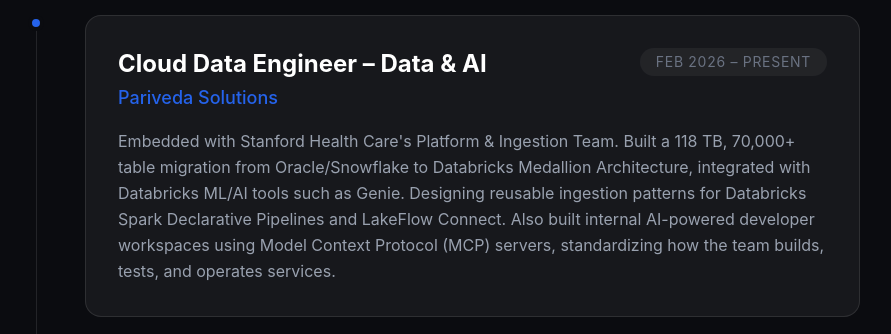
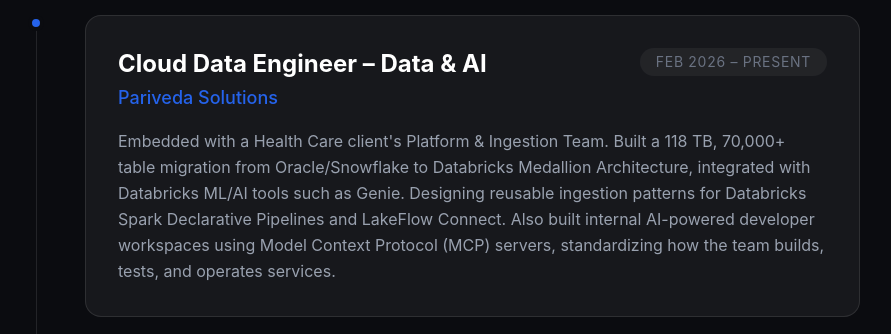
Before and after one commit to devinfloyd1/devinfloyd_portfolio, a React (Vite) app: page / in a window 1280 px wide. Shown: the part 2880-3214 px from the top of the page, without its empty margins (212-1103 px from the left). Built offline with nearby package versions, Linux system fonts and the light colour scheme.

Commit message:
fix: remove client name per NDA, replace with 'Health Care client'

```diff
--- a/src/components/Experience.jsx
+++ b/src/components/Experience.jsx
@@ -5,7 +5,7 @@
         role: "Cloud Data Engineer – Data & AI",
         company: "Pariveda Solutions",
         period: "Feb 2026 – Present",
-        description: "Embedded with Stanford Health Care's Platform & Ingestion Team. Built a 118 TB, 70,000+ table migration from Oracle/Snowflake to Databricks Medallion Architecture, integrated with Databricks ML/AI tools such as Genie. Designing reusable ingestion patterns for Databricks Spark Declarative Pipelines and LakeFlow Connect. Also built internal AI-powered developer workspaces using Model Context Protocol (MCP) servers, standardizing how the team builds, tests, and operates services."
+        description: "Embedded with a Health Care client's Platform & Ingestion Team. Built a 118 TB, 70,000+ table migration from Oracle/Snowflake to Databricks Medallion Architecture, integrated with Databricks ML/AI tools such as Genie. Designing reusable ingestion patterns for Databricks Spark Declarative Pipelines and LakeFlow Connect. Also built internal AI-powered developer workspaces using Model Context Protocol (MCP) servers, standardizing how the team builds, tests, and operates services."
     },
     {
         role: "Solutions Engineer II – Data & Backend Engineering",
```
